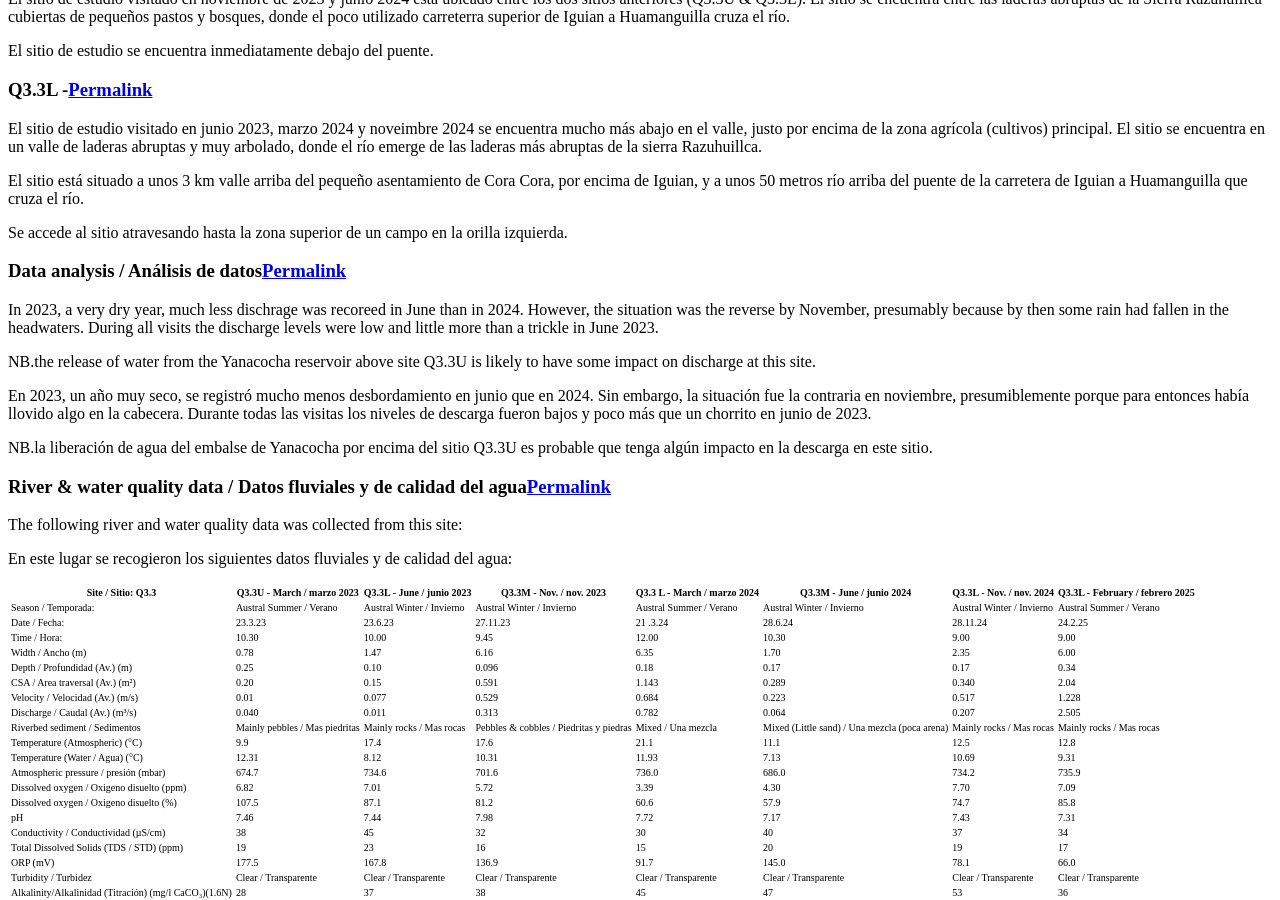
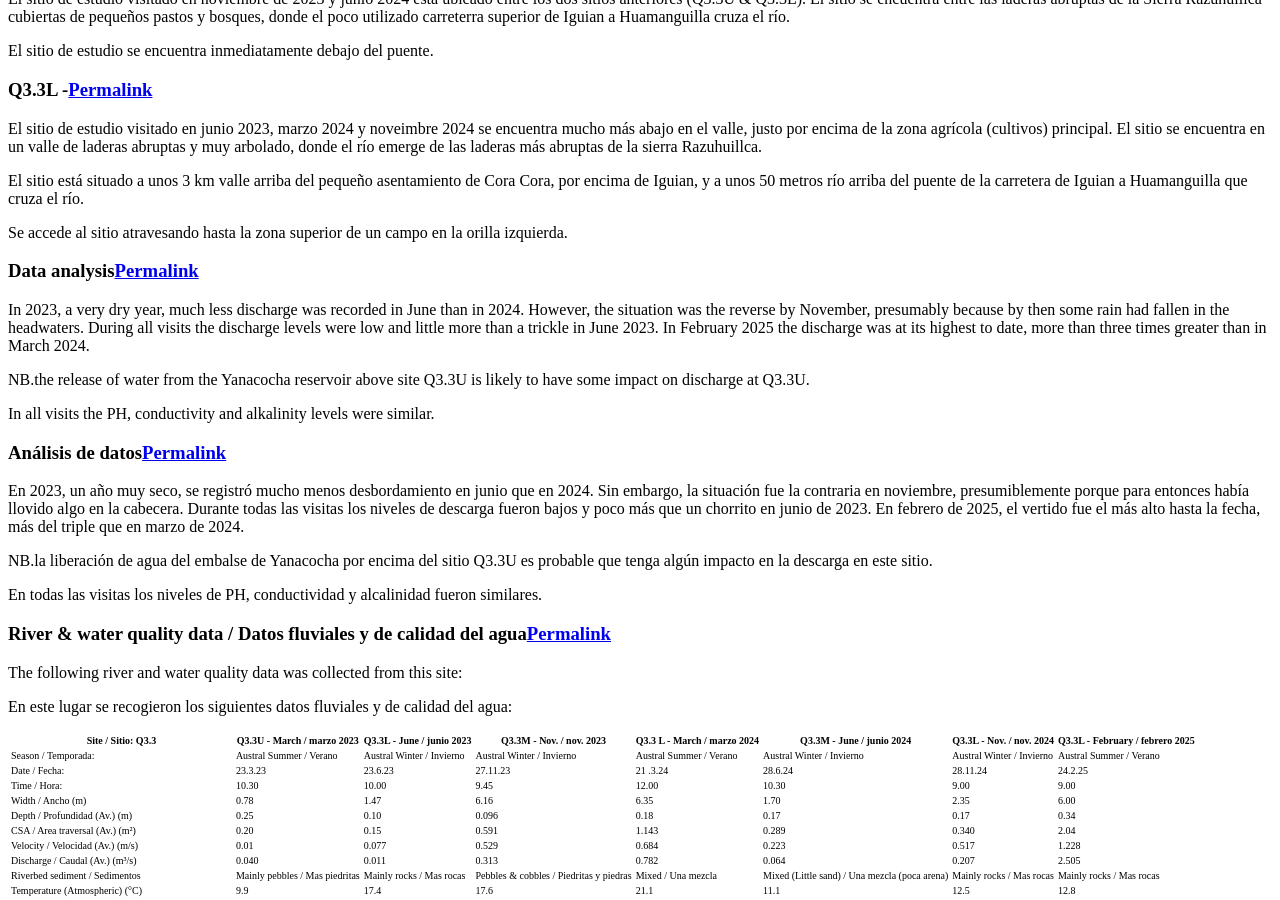
Before and after one commit to HVLepage/cavep-unah, a Jekyll site: the page built from _docs/site-network/Q3_3.md, in a window 1280 px wide and 900 px high, scrolled down 5927 px. Built offline with Jekyll 4.4.1, drawn with Linux system fonts in a browser that asks for light colours; comment, search, counter and statistics services are not loaded.

Commit message:
Update Q3_3.md

```diff
--- a/_docs/site-network/Q3_3.md
+++ b/_docs/site-network/Q3_3.md
@@ -121,16 +121,24 @@ El sitio está situado a unos 3 km valle arriba del pequeño asentamiento de Cor
 Se accede al sitio atravesando hasta la zona superior de un campo en la orilla izquierda.
 
 
-### Data analysis / Análisis de datos
+### Data analysis
 
-In 2023, a very dry year, much less dischrage was recoreed in June than in 2024. However, the situation was the reverse by November, presumably because by then some rain had fallen in the headwaters. During all visits the discharge levels were low and little more than a trickle in June 2023.
+In 2023, a very dry year, much less discharge was recorded in June than in 2024. However, the situation was the reverse by November, presumably because by then some rain had fallen in the headwaters. During all visits the discharge levels were low and little more than a trickle in June 2023.
+In February 2025 the discharge was at its highest to date, more than three times greater than in March 2024.
 
-NB.the release of water from the Yanacocha reservoir above site Q3.3U is likely to have some  impact on discharge at this site.
+NB.the release of water from the Yanacocha reservoir above site Q3.3U is likely to have some impact on discharge at Q3.3U.
+
+In all visits the PH, conductivity and alkalinity levels were similar.
 
 
+### Análisis de datos
+
 En 2023, un año muy seco, se registró mucho menos desbordamiento en junio que en 2024. Sin embargo, la situación fue la contraria en noviembre, presumiblemente porque para entonces había llovido algo en la cabecera. Durante todas las visitas los niveles de descarga fueron bajos y poco más que un chorrito en junio de 2023.
+En febrero de 2025, el vertido fue el más alto hasta la fecha, más del triple que en marzo de 2024.
 
 NB.la liberación de agua del embalse de Yanacocha por encima del sitio Q3.3U es probable que tenga algún impacto en la descarga en este sitio.
+
+En todas las visitas los niveles de PH, conductividad y alcalinidad fueron similares.
 
 
 ### River & water quality data / Datos fluviales y de calidad del agua
```
